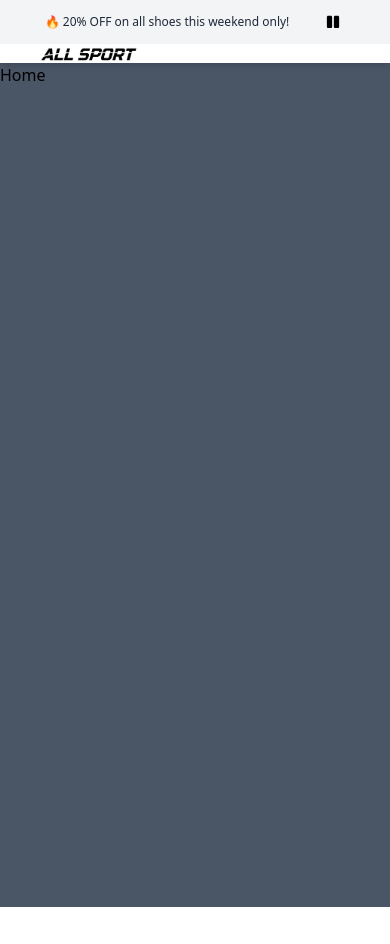
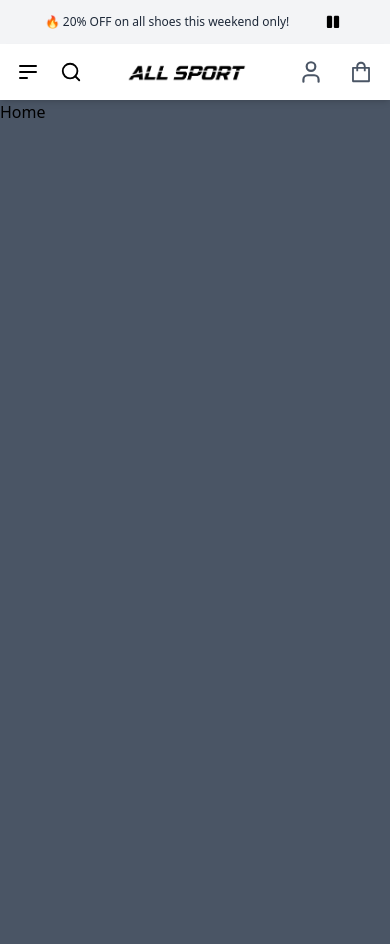
Before and after one commit to AnwarMohammadi2001/All-Sport-shopping, a React (Vite) app: page / in a window 390 px wide. Before the commit the page ends 907 px from the top, so only its background shows below. Built offline with nearby package versions, Linux system fonts and the light colour scheme; no server answers.

Commit message:
responsive the navbar

```diff
--- a/src/components/Navbar/Navbar.jsx
+++ b/src/components/Navbar/Navbar.jsx
@@ -6,15 +6,25 @@ import { PiHeartStraight } from "react-icons/pi";
 import { LuUser } from "react-icons/lu";
 import { AiOutlineShopping } from "react-icons/ai";
 import { Link, Links } from "react-router-dom";
+import { HiOutlineMenuAlt2 } from "react-icons/hi";
+import { FiSearch } from "react-icons/fi";
 
 const Navbar = () => {
   const [open, setOpen] = useState(false);
 
   return (
-    <nav className="bg-white sticky top-0 z-50 shadow-md">
-      <div className="max-w-full mx-auto px-12">
+    <nav className="bg-white sticky top-0 py-2 md:py-0 z-50 shadow-md">
+      <div className="max-w-full mx-auto px-4 sm:px-5 md:px-12">
         <div className="grid grid-cols-3 items-center relative">
           {/* Center: NavLinks */}
+          <div className="md:hidden flex items-center gap-x-5 py-2">
+            <span>
+              <HiOutlineMenuAlt2 size={24} className="cursor-pointer" />
+            </span>
+            <span>
+              <FiSearch size={22} className="cursor-pointer" />
+            </span>
+          </div>
           <div className="hidden md:flex items-center gap-x-2 py-2 relative w-full">
             {/* Add relative here for submenu absolute positioning */}
             <NavLinks />
@@ -36,9 +46,11 @@ const Navbar = () => {
           </div>
 
           {/* Right: Search & Icons */}
-          <div className="hidden md:flex justify-end items-center space-x-6">
-            <SearchBar />
-            <button className="text-gray-600 hover:text-blue-500 hover:-translate-y-1 transform transition-all duration-300">
+          <div className="flex justify-end items-center space-x-6">
+            <div className="hidden md:block">
+              <SearchBar />
+            </div>
+            <button className="text-gray-600 hidden md:block hover:text-blue-500 hover:-translate-y-1 transform transition-all duration-300">
               <PiHeartStraight size={26} />
             </button>
             <Link
```
